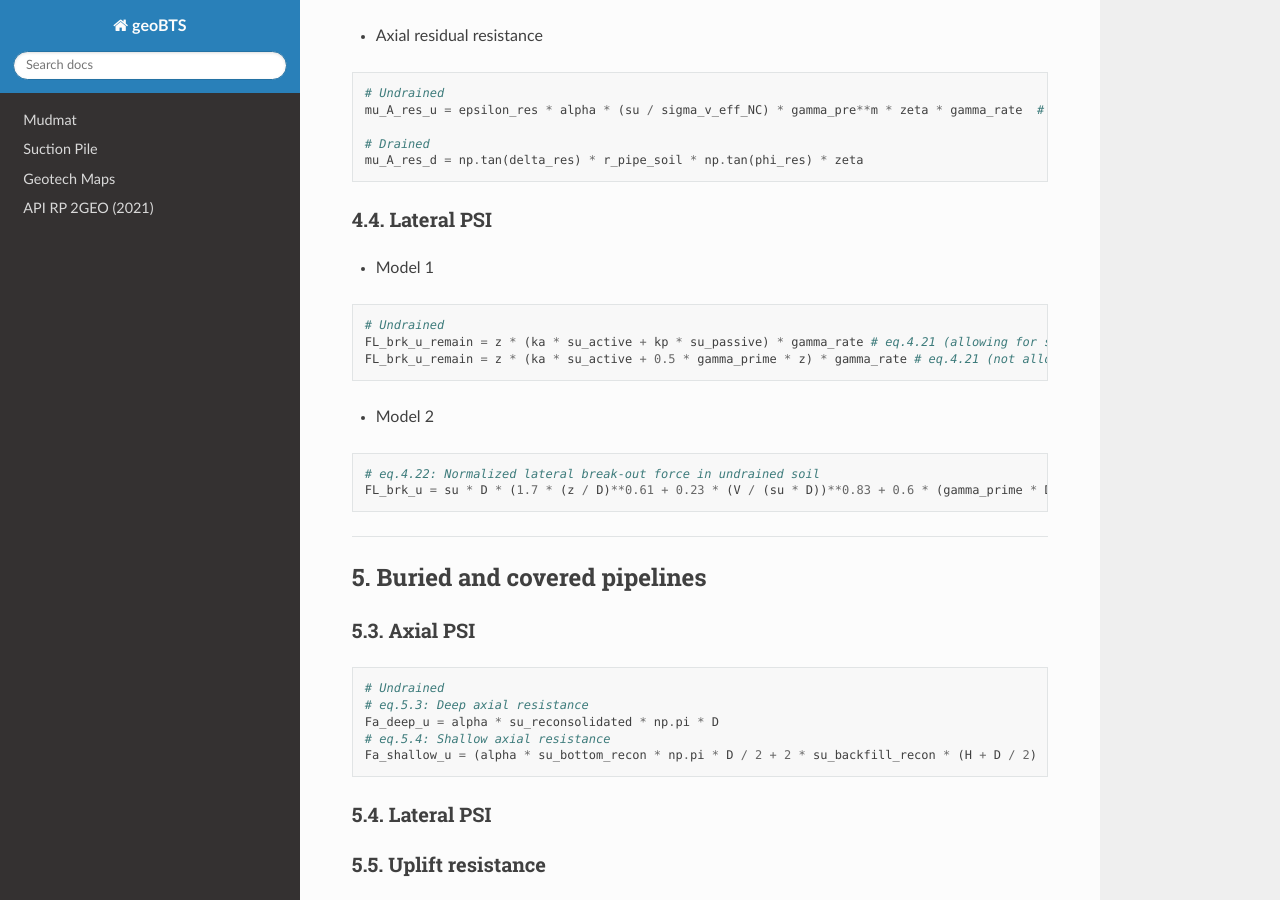
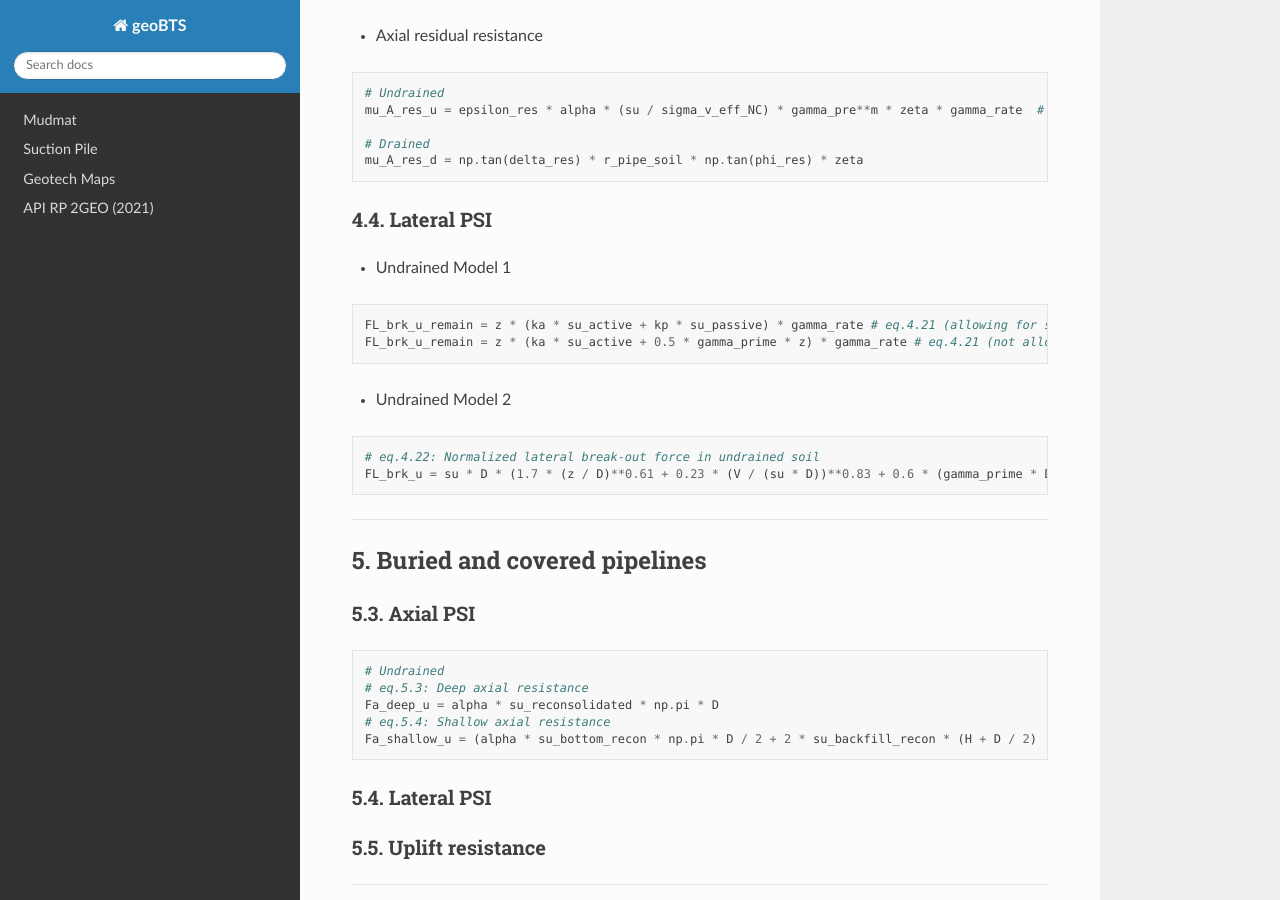
Before and after one commit to jungsohn/geoBTS, a Sphinx documentation site: the page built from docs/source/DNVGL_RP_F114.rst, in a window 1280 px wide and 900 px high, scrolled down 1468 px. Built offline with Sphinx 7.4.7 and the Read the Docs theme 3.1.0, drawn with Linux system fonts in a browser that asks for light colours.

Commit message:
Update DNVGL_RP_F114.rst

```diff
--- a/docs/source/DNVGL_RP_F114.rst
+++ b/docs/source/DNVGL_RP_F114.rst
@@ -69,15 +69,14 @@
 4.4. Lateral PSI
 ....................
 
-- Model 1
+- Undrained Model 1
 
 .. code-block:: python
 
-   # Undrained
    FL_brk_u_remain = z * (ka * su_active + kp * su_passive) * gamma_rate # eq.4.21 (allowing for suction at rear)
    FL_brk_u_remain = z * (ka * su_active + 0.5 * gamma_prime * z) * gamma_rate # eq.4.21 (not allowing for suction at rear)
 
-- Model 2
+- Undrained Model 2
 
 .. code-block:: python
 
```
